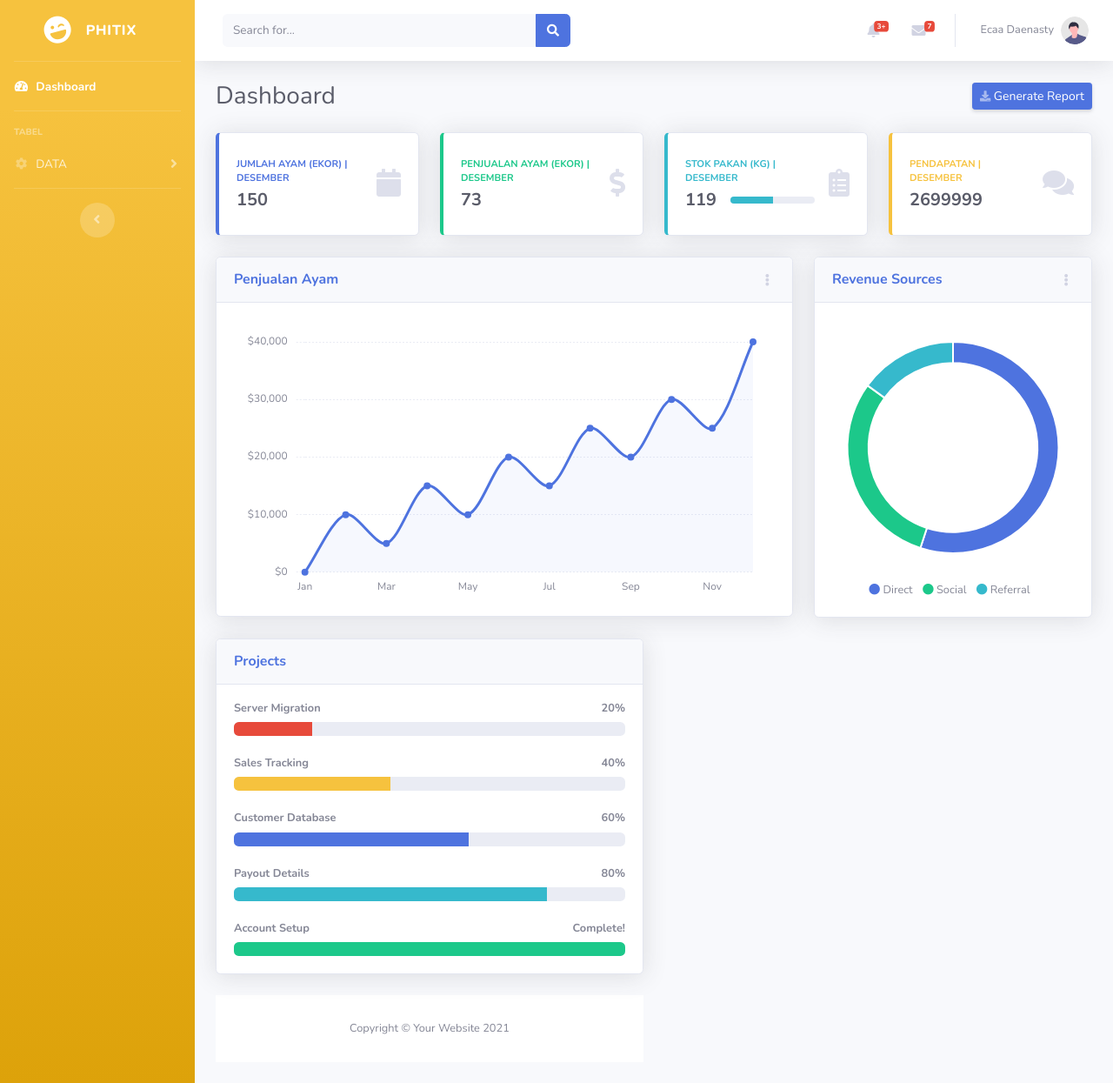
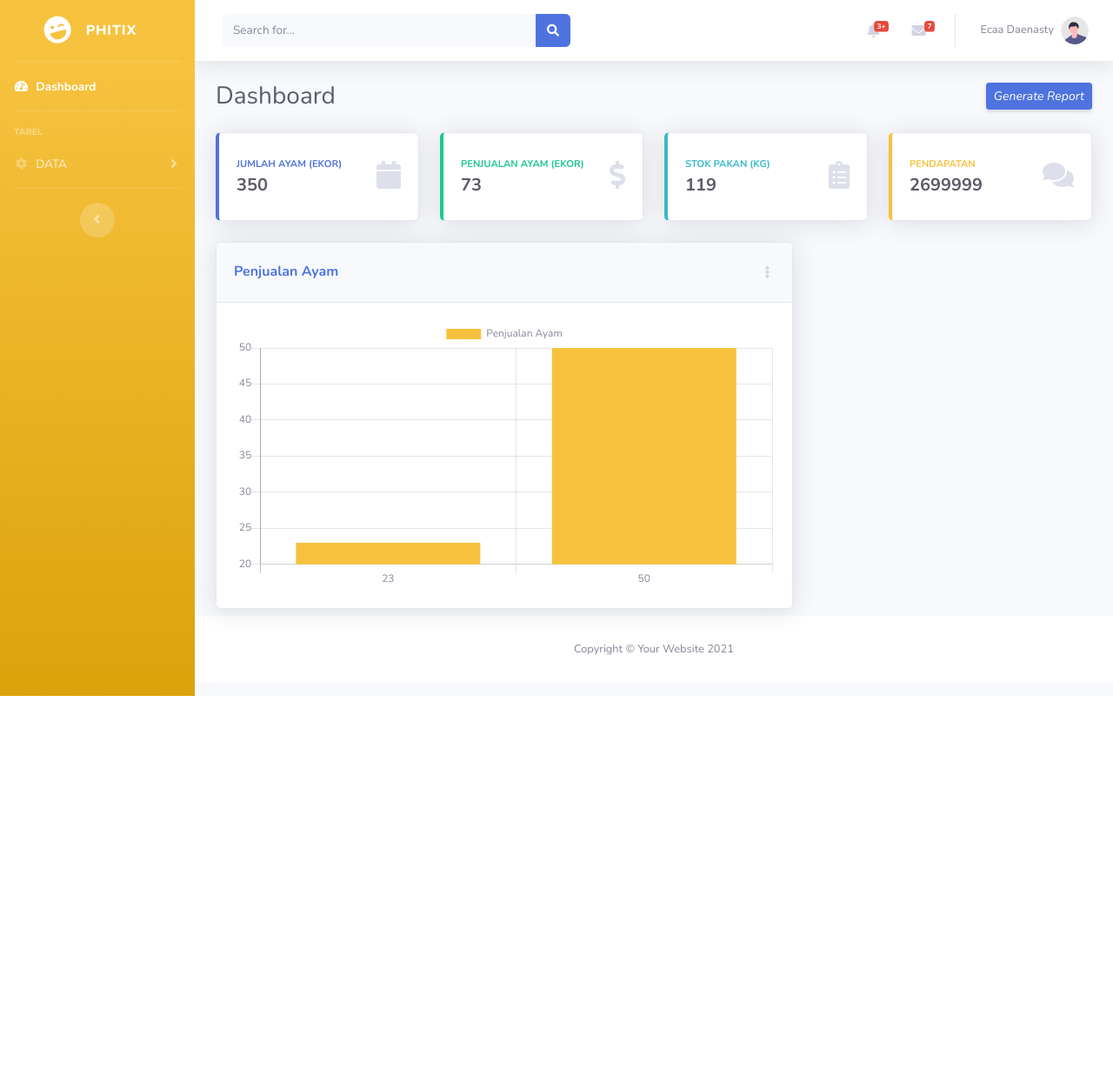
Before and after one commit to aishandavaniaa/phitix, a PHP site: page / in a window 1280 px wide. Shown: the whole page at 87% size. After the commit the page ends 800 px from the top, so only its background shows below. Run offline with PHP 8.4, Linux system fonts and the light colour scheme; a user stored in the database is signed in; data comes from the database, SQL or seed files in the repository; some libraries are stand-ins or nearby versions.

Commit message:
dashboard

```diff
--- a/index.php
+++ b/index.php
@@ -30,6 +30,8 @@ $sesLvl = $_SESSION['level'];
     <link
         href="https://fonts.googleapis.com/css?family=Nunito:200,200i,300,300i,400,400i,600,600i,700,700i,800,800i,900,900i"
         rel="stylesheet">
+        <script src="//code.jquery.com/jquery-1.9.1.js"></script>
+  <script src="//cdnjs.cloudflare.com/ajax/libs/Chart.js/2.4.0/Chart.min.js"></script>
 
     <!-- Custom styles for this template-->
     <link href="sb-admin-2.min.css" rel="stylesheet">
@@ -321,8 +323,19 @@ $sesLvl = $_SESSION['level'];
                     <!-- Page Heading -->
                     <div class="d-sm-flex align-items-center justify-content-between mb-4">
                         <h1 class="h3 mb-0 text-gray-800">Dashboard</h1>
-                        <a href="#" class="d-none d-sm-inline-block btn btn-sm btn-primary shadow-sm"><i
-                                class="fas fa-download fa-sm text-white-50"></i> Generate Report</a>
+                        <a href="#" class="d-none d-sm-inline-block btn btn-sm btn-primary shadow-sm"
+                            class="fas fa-download fa-sm text-white-50" onclick="window.print()"><i>Generate Report</i></a>
+                                    <script>
+                                    document.getElementById("print-button").onclick = function() {
+                                        window.print(document.getElementById("print-area"));
+                                    };
+                                    </script>
+
+
+
+
+
+
                     </div>
 
                     <!-- Content Row -->
@@ -330,26 +343,29 @@ $sesLvl = $_SESSION['level'];
 
                         <!-- Earnings (Monthly) Card Example -->
                         <?php
-                        $query = "SELECT * FROM data_ayam";
-                        $result = mysqli_query($koneksi, $query);
-                        $no = 1;
-                        if ($sesLvl == 1) {
-                        $dis = "";
-                        }else{
-                        $dis = "disabled";
-                        }
-                        while ($row = mysqli_fetch_array($result)) {
 
-                        $jumlah_masuk = $row['jumlah_masuk'];
-                        }
-                        ?>
+
+
+
+                          $query = "SELECT  SUM(jumlah_masuk) from data_ayam";
+                          $result = mysqli_query($koneksi, $query);
+                          //display data on web page
+                          while($row = mysqli_fetch_array($result)){
+                              $jumlah_masuk = $row['SUM(jumlah_masuk)'];
+
+                          }
+
+                         //close the connection
+
+                      ?>
+
                         <div class="col-xl-3 col-md-6 mb-4">
                             <div class="card border-left-primary shadow h-100 py-2">
                                 <div class="card-body">
                                     <div class="row no-gutters align-items-center">
                                         <div class="col mr-2">
                                             <div class="text-xs font-weight-bold text-primary text-uppercase mb-1">
-                                                Jumlah Ayam (ekor) | DESEMBER</div>
+                                                Jumlah Ayam (ekor)</div>
                                             <div class="h5 mb-0 font-weight-bold text-gray-800"><?php echo $jumlah_masuk; ?></div>
                                         </div>
                                         <div class="col-auto">
@@ -380,7 +396,7 @@ $sesLvl = $_SESSION['level'];
                                     <div class="row no-gutters align-items-center">
                                         <div class="col mr-2">
                                             <div class="text-xs font-weight-bold text-success text-uppercase mb-1">
-                                                Penjualan Ayam (ekor) | DESEMBER</div>
+                                                Penjualan Ayam (ekor)</div>
                                             <div class="h5 mb-0 font-weight-bold text-gray-800"><?php echo $laku_ayam; ?></div>
                                         </div>
                                         <div class="col-auto">
@@ -409,18 +425,14 @@ $sesLvl = $_SESSION['level'];
                                 <div class="card-body">
                                     <div class="row no-gutters align-items-center">
                                         <div class="col mr-2">
-                                            <div class="text-xs font-weight-bold text-info text-uppercase mb-1">Stok Pakan (kg) | DESEMBER
+                                            <div class="text-xs font-weight-bold text-info text-uppercase mb-1">Stok Pakan (kg)
                                             </div>
                                             <div class="row no-gutters align-items-center">
                                                 <div class="col-auto">
                                                     <div class="h5 mb-0 mr-3 font-weight-bold text-gray-800"><?php echo $pakan; ?></div>
                                                 </div>
                                                 <div class="col">
-                                                    <div class="progress progress-sm mr-2">
-                                                        <div class="progress-bar bg-info" role="progressbar"
-                                                            style="width: 50%" aria-valuenow="50" aria-valuemin="0"
-                                                            aria-valuemax="100"></div>
-                                                    </div>
+
                                                 </div>
                                             </div>
                                         </div>
@@ -455,7 +467,7 @@ $sesLvl = $_SESSION['level'];
                                     <div class="row no-gutters align-items-center">
                                         <div class="col mr-2">
                                             <div class="text-xs font-weight-bold text-warning text-uppercase mb-1">
-                                                Pendapatan | DESEMBER </div>
+                                                Pendapatan </div>
                                             <div class="h5 mb-0 font-weight-bold text-gray-800"><?php echo $total; ?></div>
                                         </div>
                                         <div class="col-auto">
@@ -473,15 +485,59 @@ $sesLvl = $_SESSION['level'];
 
                         <!-- Area Chart -->
                         <div class="col-xl-8 col-lg-7">
-                            <div class="card shadow mb-4">
+                            <div class="card shadow mb-2">
                                 <!-- Card Header - Dropdown -->
                                 <div
-                                    class="card-header py-3 d-flex flex-row align-items-center justify-content-between">
+                                    class="card-header py-4 d-flex flex-row align-items-center justify-content-between">
                                     <h6 class="m-0 font-weight-bold text-primary">Penjualan Ayam</h6>
                                     <div class="dropdown no-arrow">
                                         <a class="dropdown-toggle" href="#" role="button" id="dropdownMenuLink"
                                             data-toggle="dropdown" aria-haspopup="true" aria-expanded="false">
                                             <i class="fas fa-ellipsis-v fa-sm fa-fw text-gray-400"></i>
+                                            <script>
+	$(document).ready(function () {
+		showGraph();
+	});
+
+	function showGraph()
+
+{
+	{
+		$.post("bar_encode.php",
+			function (data)
+			{
+				console.log(data);
+				var id = [];
+				var jual = [];
+
+			for (var i in data) {
+				id.push(data[i].total_ayam);
+				jual.push(data[i].total_ayam);
+			}
+			var chartdata = {
+				labels: id,
+				datasets: [
+				{
+					label: 'Penjualan Ayam',
+					backgroundColor: '#f6c23e',
+					borderColor: '#46d5f1',
+					hoverBackgroundColor: '#CCCCCC',
+					hoverBorderColor: '#666666',
+					data: jual
+				}
+				]
+			};
+
+			var graphTarget = $("#graphCanvas");
+
+			var barGraph = new Chart(graphTarget, {
+				type: 'bar',
+				data: chartdata
+			});
+			});
+	}
+}
+</script>
                                         </a>
                                         <div class="dropdown-menu dropdown-menu-right shadow animated--fade-in"
                                             aria-labelledby="dropdownMenuLink">
@@ -495,103 +551,14 @@ $sesLvl = $_SESSION['level'];
                                 </div>
                                 <!-- Card Body -->
                                 <div class="card-body">
-                                    <div class="chart-area">
-                                        <canvas id="myAreaChart"></canvas>
+                                <div id="chart-container">
+                                    <canvas id="graphCanvas"></canvas>
+
+                                </div>
                                     </div>
                                 </div>
                             </div>
                         </div>
-
-                        <!-- Pie Chart -->
-                        <div class="col-xl-4 col-lg-5">
-                            <div class="card shadow mb-4">
-                                <!-- Card Header - Dropdown -->
-                                <div
-                                    class="card-header py-3 d-flex flex-row align-items-center justify-content-between">
-                                    <h6 class="m-0 font-weight-bold text-primary">Revenue Sources</h6>
-                                    <div class="dropdown no-arrow">
-                                        <a class="dropdown-toggle" href="#" role="button" id="dropdownMenuLink"
-                                            data-toggle="dropdown" aria-haspopup="true" aria-expanded="false">
-                                            <i class="fas fa-ellipsis-v fa-sm fa-fw text-gray-400"></i>
-                                        </a>
-                                        <div class="dropdown-menu dropdown-menu-right shadow animated--fade-in"
-                                            aria-labelledby="dropdownMenuLink">
-                                            <div class="dropdown-header">Dropdown Header:</div>
-                                            <a class="dropdown-item" href="#">Action</a>
-                                            <a class="dropdown-item" href="#">Another action</a>
-                                            <div class="dropdown-divider"></div>
-                                            <a class="dropdown-item" href="#">Something else here</a>
-                                        </div>
-                                    </div>
-                                </div>
-                                <!-- Card Body -->
-                                <div class="card-body">
-                                    <div class="chart-pie pt-4 pb-2">
-                                        <canvas id="myPieChart"></canvas>
-                                    </div>
-                                    <div class="mt-4 text-center small">
-                                        <span class="mr-2">
-                                            <i class="fas fa-circle text-primary"></i> Direct
-                                        </span>
-                                        <span class="mr-2">
-                                            <i class="fas fa-circle text-success"></i> Social
-                                        </span>
-                                        <span class="mr-2">
-                                            <i class="fas fa-circle text-info"></i> Referral
-                                        </span>
-                                    </div>
-                                </div>
-                            </div>
-                        </div>
-                    </div>
-
-                    <!-- Content Row -->
-                    <div class="row">
-
-                        <!-- Content Column -->
-                        <div class="col-lg-6 mb-4">
-
-                            <!-- Project Card Example -->
-                            <div class="card shadow mb-4">
-                                <div class="card-header py-3">
-                                    <h6 class="m-0 font-weight-bold text-primary">Projects</h6>
-                                </div>
-                                <div class="card-body">
-                                    <h4 class="small font-weight-bold">Server Migration <span
-                                            class="float-right">20%</span></h4>
-                                    <div class="progress mb-4">
-                                        <div class="progress-bar bg-danger" role="progressbar" style="width: 20%"
-                                            aria-valuenow="20" aria-valuemin="0" aria-valuemax="100"></div>
-                                    </div>
-                                    <h4 class="small font-weight-bold">Sales Tracking <span
-                                            class="float-right">40%</span></h4>
-                                    <div class="progress mb-4">
-                                        <div class="progress-bar bg-warning" role="progressbar" style="width: 40%"
-                                            aria-valuenow="40" aria-valuemin="0" aria-valuemax="100"></div>
-                                    </div>
-                                    <h4 class="small font-weight-bold">Customer Database <span
-                                            class="float-right">60%</span></h4>
-                                    <div class="progress mb-4">
-                                        <div class="progress-bar" role="progressbar" style="width: 60%"
-                                            aria-valuenow="60" aria-valuemin="0" aria-valuemax="100"></div>
-                                    </div>
-                                    <h4 class="small font-weight-bold">Payout Details <span
-                                            class="float-right">80%</span></h4>
-                                    <div class="progress mb-4">
-                                        <div class="progress-bar bg-info" role="progressbar" style="width: 80%"
-                                            aria-valuenow="80" aria-valuemin="0" aria-valuemax="100"></div>
-                                    </div>
-                                    <h4 class="small font-weight-bold">Account Setup <span
-                                            class="float-right">Complete!</span></h4>
-                                    <div class="progress">
-                                        <div class="progress-bar bg-success" role="progressbar" style="width: 100%"
-                                            aria-valuenow="100" aria-valuemin="0" aria-valuemax="100"></div>
-                                    </div>
-                                </div>
-                            </div>
-
-
-                        <div class="col-lg-6 mb-4">
 
 
                 <!-- /.container-fluid -->
```
Also changed, not shown: pengeluaran.php (+9 -7 lines).
